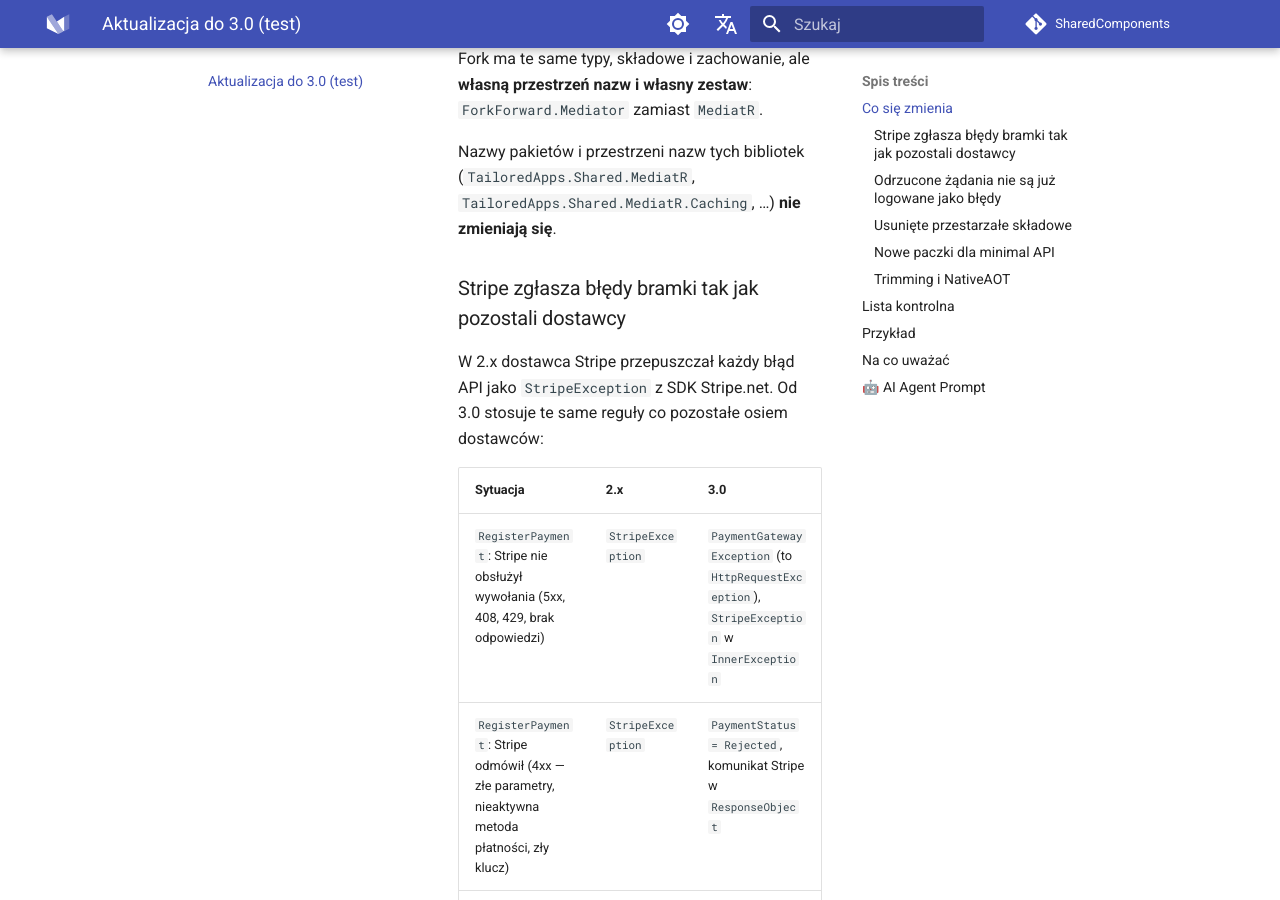
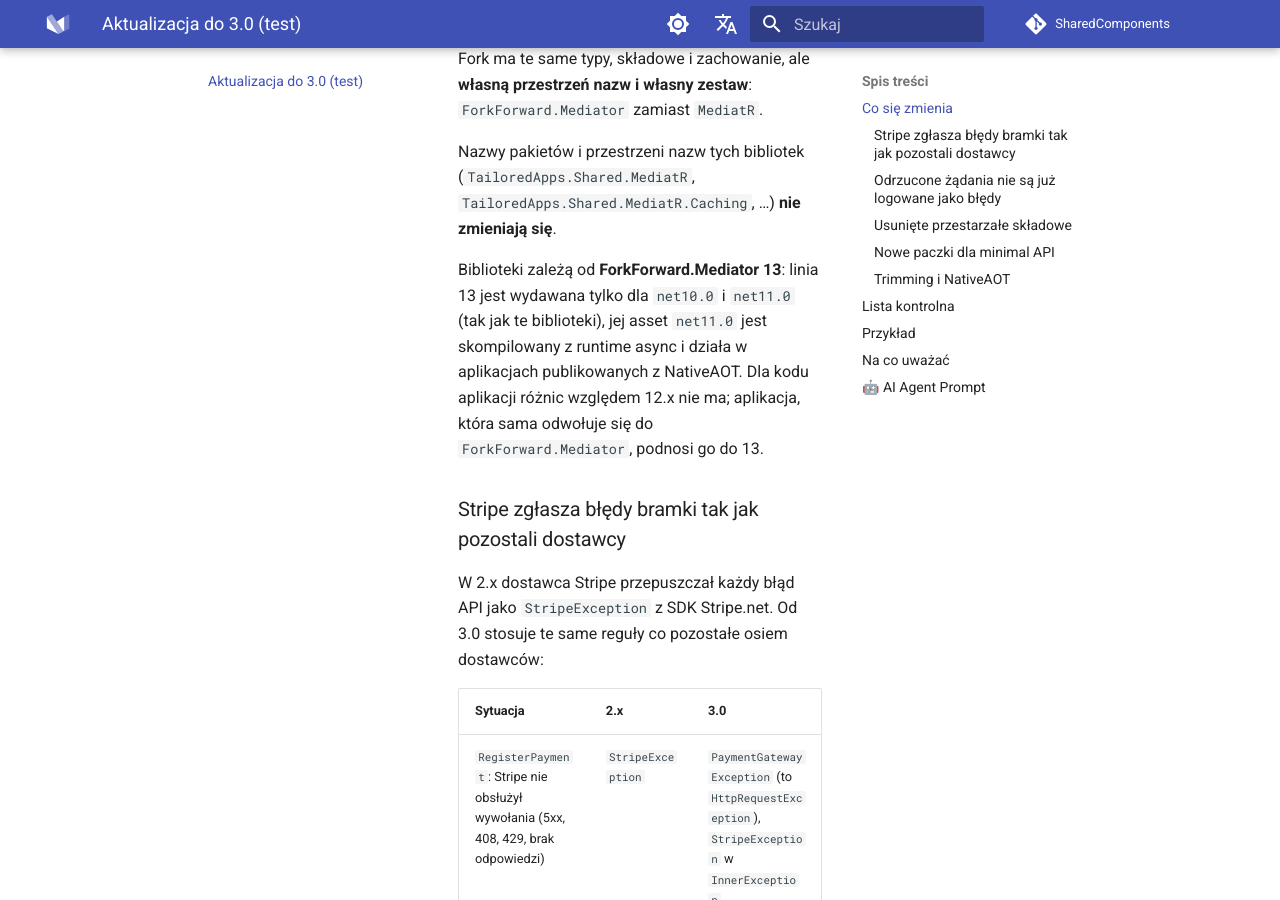
Before and after one commit to tailored-apps/SharedComponents, an MkDocs documentation site: the page built from docs/Migration/v3.md, in a window 1280 px wide and 900 px high, scrolled down 705 px. Built offline with MkDocs 1.6.1 and Material for MkDocs 9.7.7, drawn with Linux system fonts in a browser that asks for light colours; comment, search, counter and statistics services are not loaded.

Commit message:
build(deps): ForkForward.Mediator 13.0.0
Line 13 targets net10.0 and net11.0 only, is compiled with runtime async on net11.0 and is NativeAOT-compatible
(handlers can be registered one by one; assembly scanning is annotated for trimming). No source change is
needed: the solution builds and all tests pass on both frameworks. The 3.0 upgrade guide notes the version.

Co-Authored-By: Claude Fable 5.2 <noreply@anthropic.com>

```diff
--- a/docs/Migration/v3.md
+++ b/docs/Migration/v3.md
@@ -16,6 +16,10 @@ na licencji Apache-2.0 (MediatR od wersji 13 ma licencję komercyjną). Fork ma
 nazw i własny zestaw**: `ForkForward.Mediator` zamiast `MediatR`.
 
 Nazwy pakietów i przestrzeni nazw tych bibliotek (`TailoredApps.Shared.MediatR`, `TailoredApps.Shared.MediatR.Caching`, …) **nie zmieniają się**.
+
+Biblioteki zależą od **ForkForward.Mediator 13**: linia 13 jest wydawana tylko dla `net10.0` i `net11.0` (tak jak te biblioteki), jej asset
+`net11.0` jest skompilowany z runtime async i działa w aplikacjach publikowanych z NativeAOT. Dla kodu aplikacji różnic względem 12.x nie ma;
+aplikacja, która sama odwołuje się do `ForkForward.Mediator`, podnosi go do 13.
 
 ### Stripe zgłasza błędy bramki tak jak pozostali dostawcy
 
```
Also changed, not shown: docs-en/Migration/v3.md (+4 -0 lines), 1 other file.
